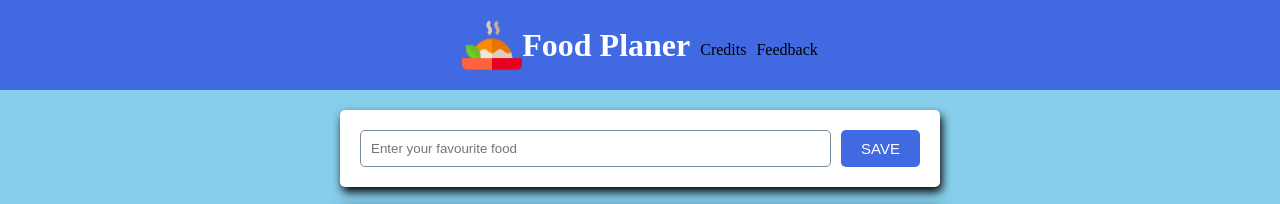
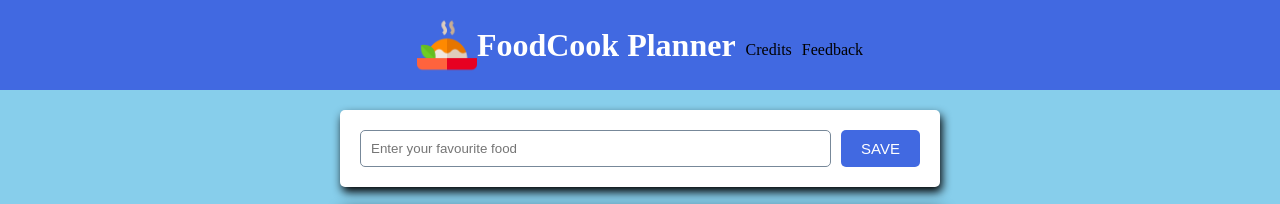
Before and after one commit to 001siva001/FoodCook-Planner, a plain HTML site: page index.html in a window 1280 px wide. Shown: the top 204 px of the page. Drawn offline with nearby package versions, Linux system fonts and the light colour scheme.

Commit message:
I change Heading

```diff
--- a/index.html
+++ b/index.html
@@ -11,7 +11,7 @@
 <body>
 	<div class="heading">
 		<img src="images/curry.png">
-		<h1>Food Planer</h1>
+		<h1>FoodCook Planner</h1>
 		<a href="credits.html">Credits</a>
 		<a href="feedback.html">Feedback</a>
 	</div>
```
